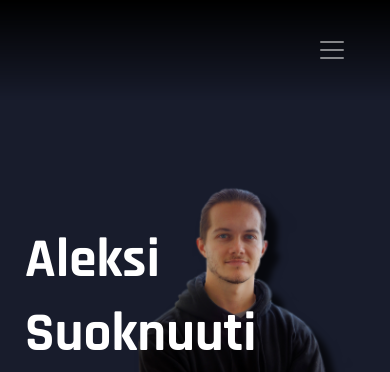
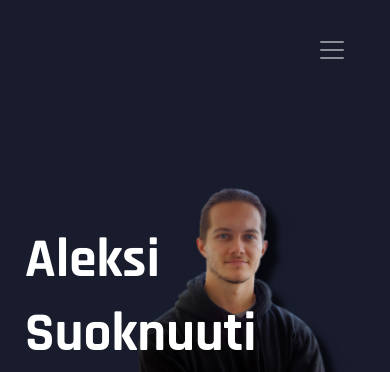
Before and after one commit to suoknuua/suoknuua.github.io, a plain HTML site: page index.html in a window 390 px wide. Shown: the top 372 px of the page. Drawn offline with nearby package versions, Linux system fonts and the light colour scheme; a web font is replaced by a local one.

Commit message:
minor update

```diff
--- a/style.css
+++ b/style.css
@@ -211,12 +211,6 @@ a:hover {
     .current {
         padding: 10px;
     }
-
-    nav {
-        background: linear-gradient(rgb(0, 0, 0), rgba(0, 0, 0, 0));
-        background: -webkit-linear-gradient(rgb(0, 0, 0), rgba(0, 0, 0, 0));
-        background: -moz-linear-gradient(rgb(0, 0, 0), rgba(0, 0, 0, 0));
-    }
 }
 
 section {
```
